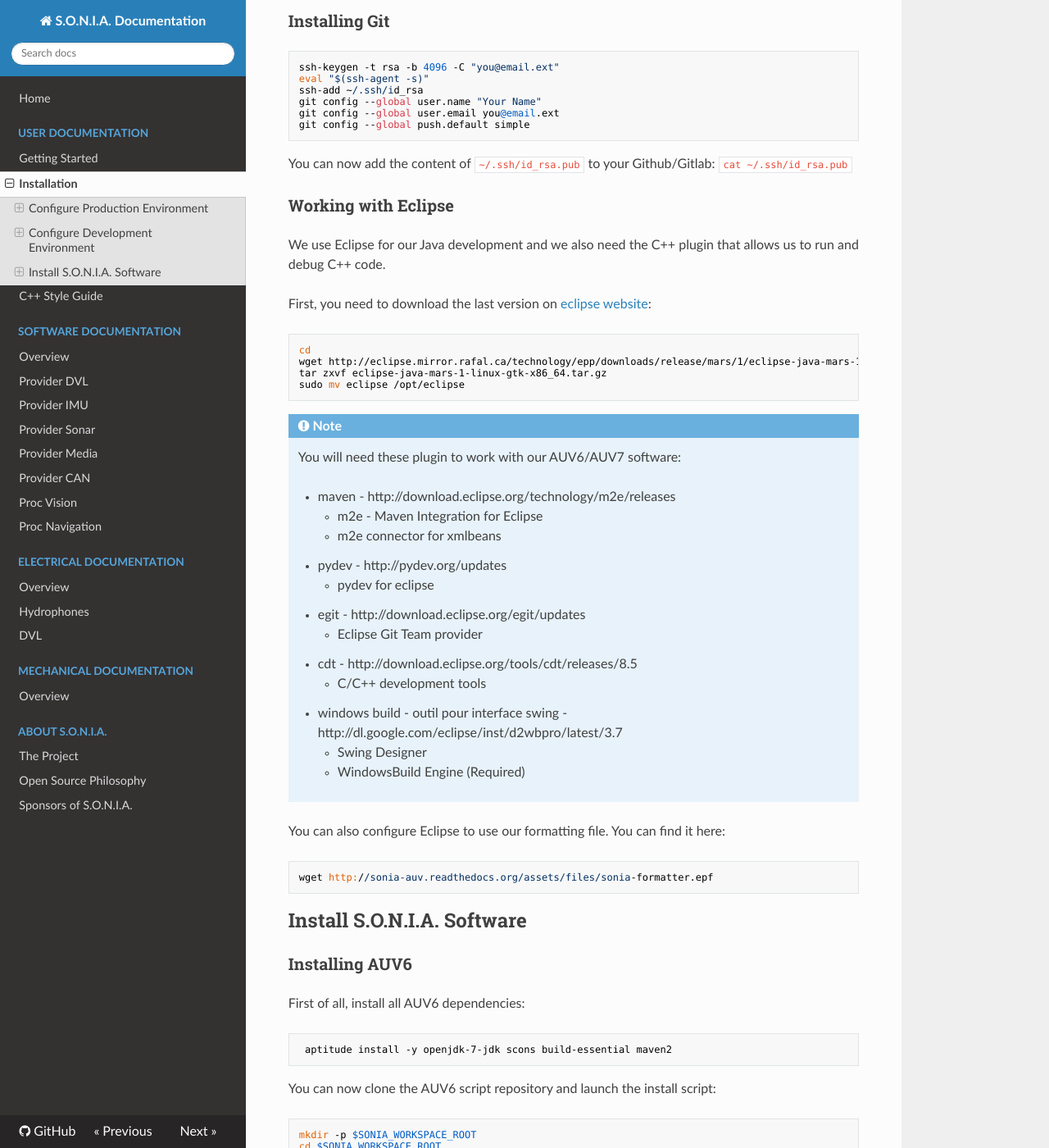
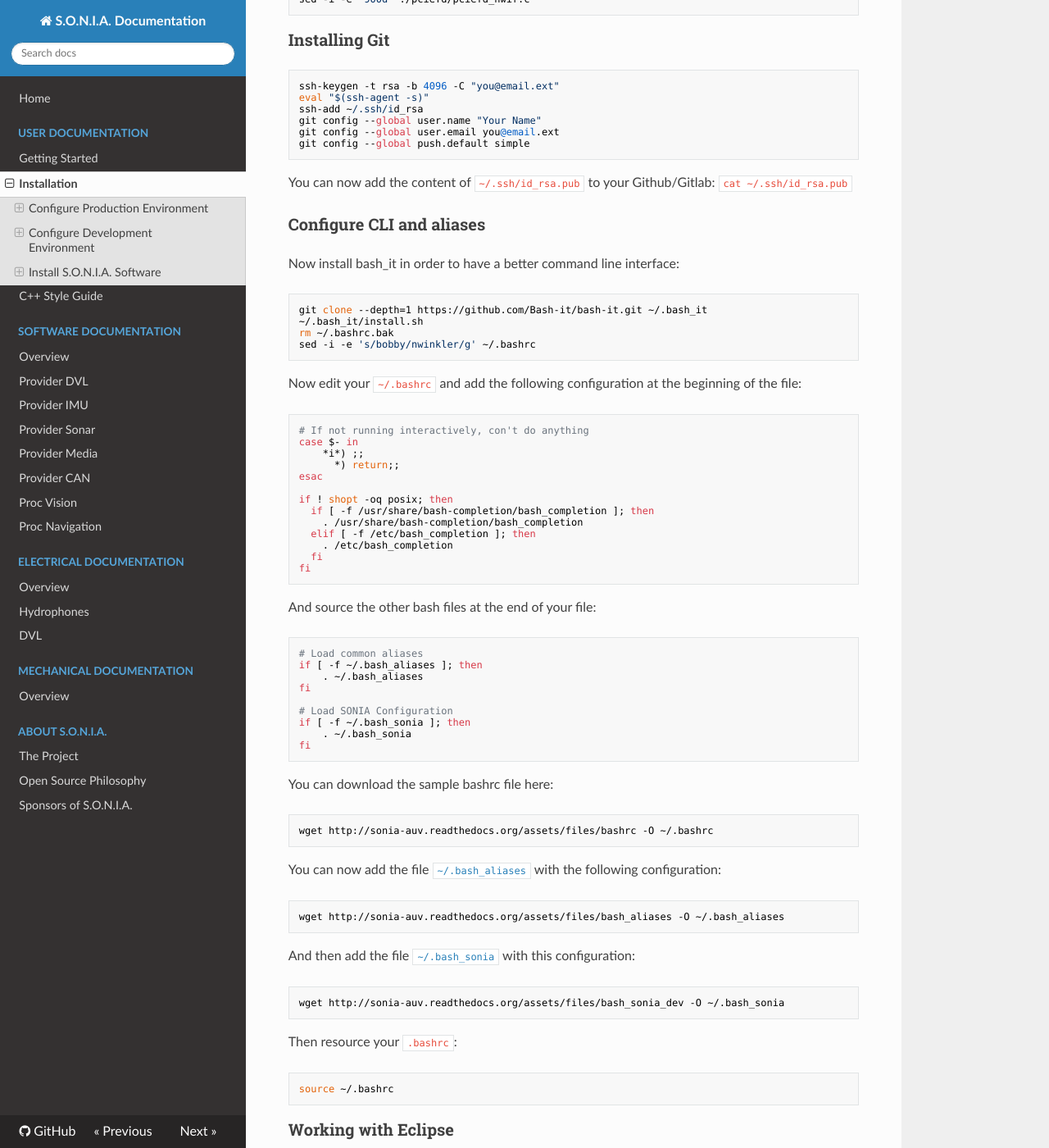
Before and after one commit to sonia-auv/documentation, an MkDocs documentation site: the page built from docs/user/installation.md, in a window 1280 px wide and 1400 px high, scrolled down 7293 px. Shown: the whole window at 82% size. Built offline with MkDocs 1.6.1, drawn with Linux system fonts in a browser that asks for light colours; nearby versions of some CDN libraries; old or Windows-style settings are respelled for this version of MkDocs; some of the changed text lies outside the part shown.

Commit message:
Fixing typo and simplify installation documentation

```diff
--- a/docs/user/installation.md
+++ b/docs/user/installation.md
@@ -47,12 +47,16 @@
 
 	sudo passwd root
 	sudo usermod -U root
-	sudo bash -c "echo -e \"[SeatDefaults]\ngreeter-show-manual-login=true\" >> /etc/lightdm/lightdm.conf"cd
 
 Then login with `root` and delete the user `sonia`:
 
 	userdel sonia
 	rm -rf /home/sonia
+
+If you are installing an Ubuntu Desktop version, you can type this command to allow you to boot with `root` user graphically:
+
+!!!Note
+	sudo bash -c "echo -e \"[SeatDefaults]\ngreeter-show-manual-login=true\" >> /etc/lightdm/lightdm.conf"
 
 ### <a name="prod_deps"></a> Installing the dependencies
 
@@ -329,6 +329,59 @@
 	git config --global push.default simple
 
 You can now add the content of `~/.ssh/id_rsa.pub` to your Github/Gitlab: `cat ~/.ssh/id_rsa.pub`
+
+### <a name="prod_cli"></a> Configure CLI and aliases
+
+Now install bash_it in order to have a better command line interface:
+
+	git clone --depth=1 https://github.com/Bash-it/bash-it.git ~/.bash_it
+	~/.bash_it/install.sh
+	rm ~/.bashrc.bak
+	sed -i -e 's/bobby/nwinkler/g' ~/.bashrc
+
+Now edit your `~/.bashrc` and add the following configuration at the beginning of the file:
+
+	# If not running interactively, con't do anything
+	case $- in
+	    *i*) ;;
+	      *) return;;
+	esac
+
+	if ! shopt -oq posix; then
+	  if [ -f /usr/share/bash-completion/bash_completion ]; then
+	    . /usr/share/bash-completion/bash_completion
+	  elif [ -f /etc/bash_completion ]; then
+	    . /etc/bash_completion
+	  fi
+	fi
+
+And source the other bash files at the end of your file:
+
+	# Load common aliases
+	if [ -f ~/.bash_aliases ]; then
+	    . ~/.bash_aliases
+	fi
+
+	# Load SONIA Configuration
+	if [ -f ~/.bash_sonia ]; then
+	    . ~/.bash_sonia
+	fi
+
+You can download the sample bashrc file here:
+
+	wget http://sonia-auv.readthedocs.org/assets/files/bashrc -O ~/.bashrc
+
+You can now add the file [`~/.bash_aliases`](assets/files/bash_aliases) with the following configuration:
+
+	wget http://sonia-auv.readthedocs.org/assets/files/bash_aliases -O ~/.bash_aliases
+
+And then add the file [`~/.bash_sonia`](assets/files/bash_sonia) with this configuration:
+
+	wget http://sonia-auv.readthedocs.org/assets/files/bash_sonia_dev -O ~/.bash_sonia
+
+Then resource your `.bashrc`:
+
+	source ~/.bashrc
 
 ### <a name="dev_eclipse"></a> Working with Eclipse
 
```
Also changed, not shown: other parts of docs/user/installation.md (+2 -6 lines), 1 other file.
